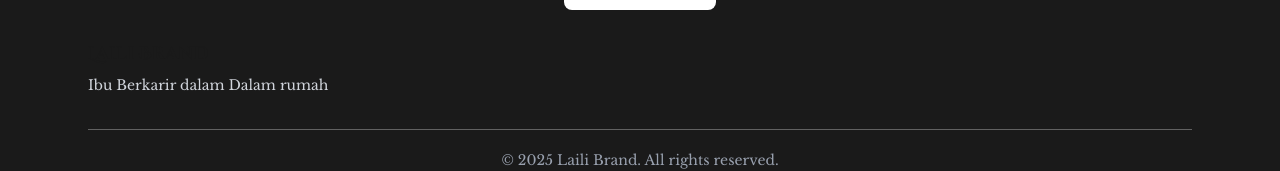
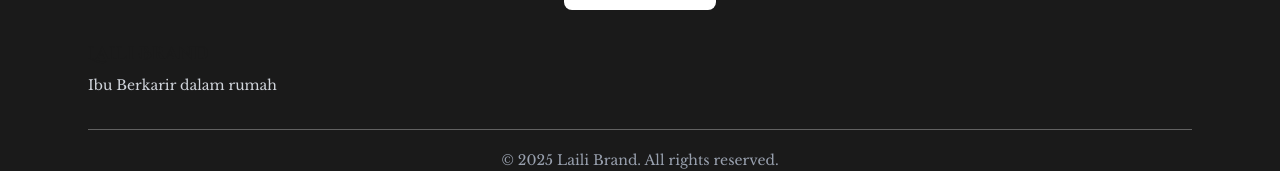
Before and after one commit to sleepingindomie/laili, a Next.js app: page /login in a window 1280 px wide. Shown: the part 1026-1197 px from the top of the page. Built offline with nearby package versions, Linux system fonts and the light colour scheme; no server answers.

Commit message:
Fixing Bug 1.7

```diff
--- a/app/login/page.tsx
+++ b/app/login/page.tsx
@@ -424,7 +424,7 @@ export default function LoginPage() {
               <div>
                 <h4 className="mb-3 font-bold text-white">Laili Brand</h4>
                 <p className="leading-relaxed text-gray-300">
-                  Ibu Berkarir dalam Dalam rumah
+                  Ibu Berkarir dalam rumah
                 </p>
               </div>
             </div>
--- a/app/page.tsx
+++ b/app/page.tsx
@@ -164,7 +164,7 @@ export default function HomePage() {
                       <div>
                         <h4 className="mb-3 font-bold text-white">Laili Brand</h4>
                         <p className="leading-relaxed text-gray-300">
-                          Ibu Berkarir dalam Dalam rumah
+                          Ibu Berkarir dalam rumah
                         </p>
                       </div>
                     </div>
--- a/app/profil/page.tsx
+++ b/app/profil/page.tsx
@@ -135,7 +135,7 @@ export default function ProfilPage() {
                       <div>
                         <h4 className="mb-3 font-bold text-white">Laili Brand</h4>
                         <p className="leading-relaxed text-gray-300">
-                          Ibu Berkarir dalam Dalam rumah
+                          Ibu Berkarir dalam rumah
                         </p>
                       </div>
                     </div>
--- a/app/register/page.tsx
+++ b/app/register/page.tsx
@@ -549,7 +549,7 @@ export default function RegisterPage() {
               <div>
                 <h4 className="mb-3 font-bold text-white">Laili Brand</h4>
                 <p className="leading-relaxed text-gray-300">
-                  Ibu Berkarir dalam Dalam rumah
+                  Ibu Berkarir dalam rumah
                 </p>
               </div>
             </div>
--- a/app/social-media/page.tsx
+++ b/app/social-media/page.tsx
@@ -108,7 +108,7 @@ export default function SocialMediaPage() {
                 <div>
                   <h4 className="mb-3 font-bold text-white">Laili Brand</h4>
                   <p className="leading-relaxed text-gray-300">
-                    Ibu Berkarir dalam Dalam rumah
+                    Ibu Berkarir dalam rumah
                   </p>
                 </div>
               </div>
--- a/components/Footer.tsx
+++ b/components/Footer.tsx
@@ -15,7 +15,7 @@ export default function Footer() {
           <div>
             <h4 className="mb-3 font-bold text-white">Laili Brand</h4>
             <p className="leading-relaxed text-gray-300">
-              Ibu Berkarir dalam Dalam rumah
+              Ibu Berkarir dalam rumah
             </p>
           </div>
         </div>
```
